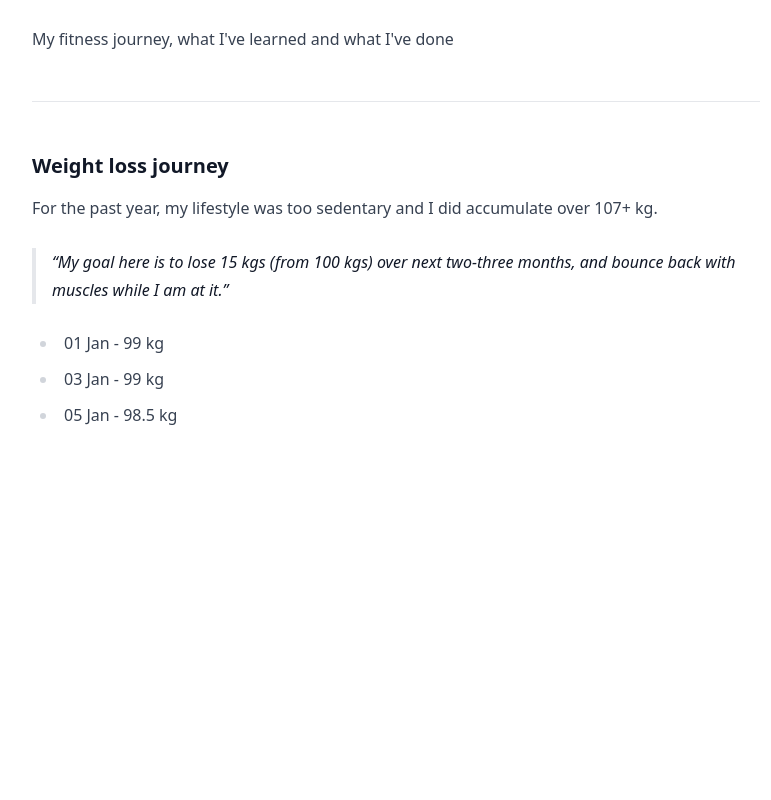
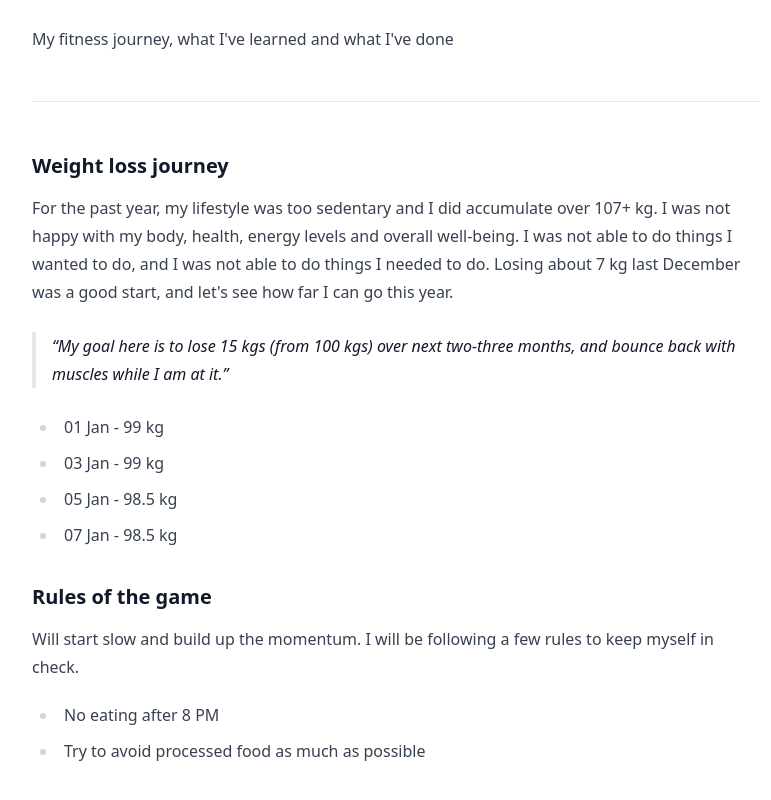
Before and after one commit to nrjdalal/v0.nrjdalal.com, a Next.js app: page /blog/fitness in a window 1280 px wide. Shown: the part 230-1030 px from the top of the page, without its empty margins (244-1015 px from the left). Before the commit the page ends 800 px from the top, so only its background shows below. Built offline with nearby package versions, Linux system fonts and the light colour scheme.

Commit message:
updated fitness

```diff
--- a/src/app/(mdx)/blog/fitness/page.mdx
+++ b/src/app/(mdx)/blog/fitness/page.mdx
@@ -11,10 +11,18 @@ export const metadata = {
 
 ### Weight loss journey
 
-For the past year, my lifestyle was too sedentary and I did accumulate over 107+ kg.
+For the past year, my lifestyle was too sedentary and I did accumulate over 107+ kg. I was not happy with my body, health, energy levels and overall well-being. I was not able to do things I wanted to do, and I was not able to do things I needed to do. Losing about 7 kg last December was a good start, and let's see how far I can go this year.
 
 > My goal here is to lose 15 kgs (from 100 kgs) over next two-three months, and bounce back with muscles while I am at it.
 
-- 01 Jan - 99   kg
-- 03 Jan - 99   kg
+- 01 Jan - 99 kg
+- 03 Jan - 99 kg
 - 05 Jan - 98.5 kg
+- 07 Jan - 98.5 kg
+
+### Rules of the game
+
+Will start slow and build up the momentum. I will be following a few rules to keep myself in check.
+
+- No eating after 8 PM
+- Try to avoid processed food as much as possible
--- a/src/app/page.tsx
+++ b/src/app/page.tsx
@@ -36,7 +36,7 @@ const Page = () => {
         </p>
 
         <p className="pt-10 text-2xl md:text-3xl">
-          I&apos;m Neeraj Dalal, a software engineer based in New Delhi, India.
+          I&apos;m Neeraj Dalal, a web developer based in New Delhi, India.
         </p>
 
         <p className="pt-2 text-2xl md:text-3xl">
```
